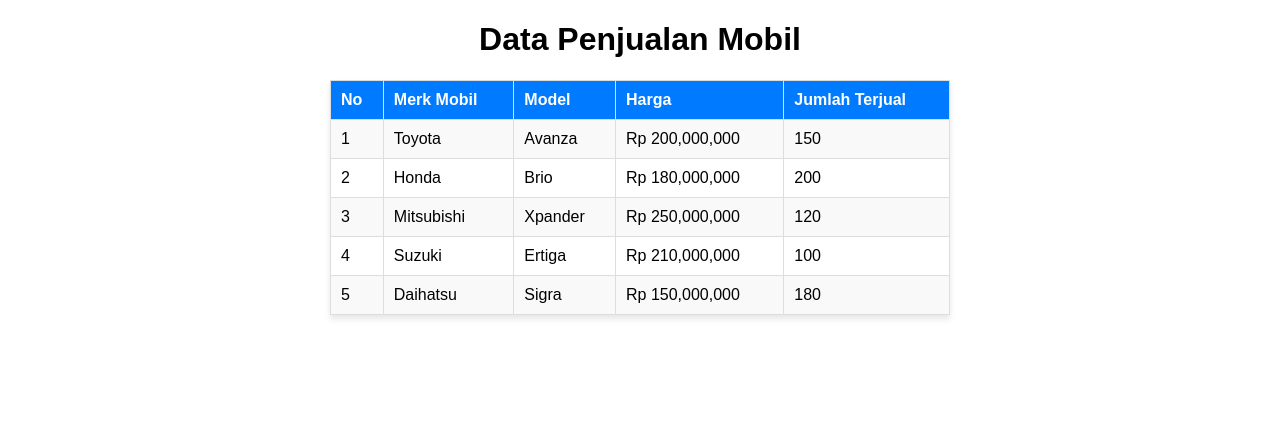
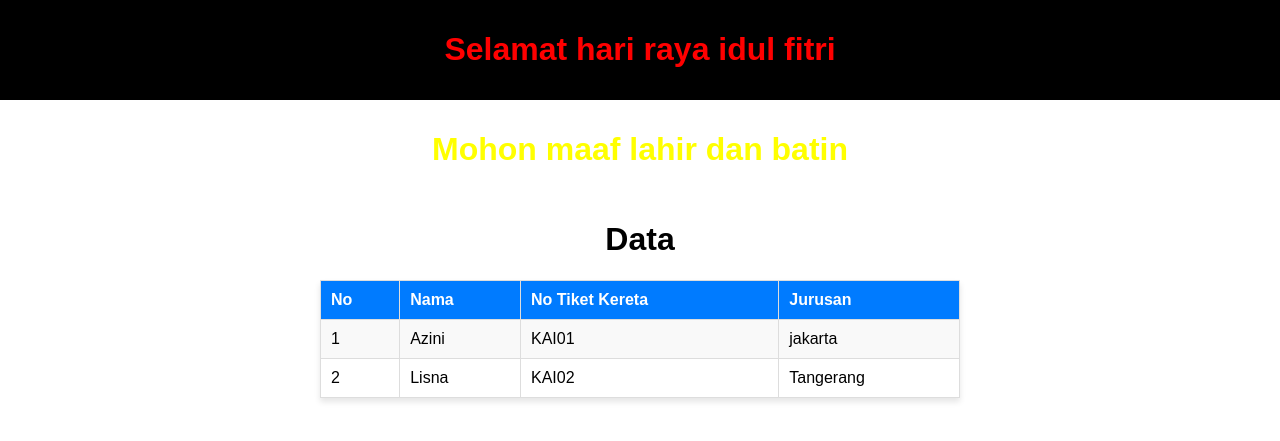
Before and after one commit to DimasVSuper/web-programming-1-semester2, a PHP site: page / in a window 1280 px wide. Shown: the top 441 px of the page. Run offline with PHP 8.4, Linux system fonts and the light colour scheme.

Commit message:
Pembelajaran dan Latihan

```diff
--- a/webpro_03/index.php
+++ b/webpro_03/index.php
@@ -11,7 +11,7 @@
     <style>
         body {
             font-family: Arial, sans-serif;
-            margin: 20px;
+            margin: 0;
         }
         h1 {
             text-align: center;
@@ -36,6 +36,19 @@
         }
         tr:hover {
             background-color: #f1f1f1;
+        }
+        /* Styling untuk header pertama */
+        .header-pertama {
+            text-align: center;
+            color: red;
+            background-color: black;
+            padding: 10px;
+        }
+        /* Styling untuk header kedua */
+        .header-kedua {
+            text-align: center;
+            color: yellow;
+            padding: 10px;
         }
     </style>
 </head>
@@ -67,7 +80,15 @@
             <td><?php echo $datadimas['Telp']; ?></td>
         </tr>
     </table> -->
-    <h1>Data Penjualan Mobil</h1>
+    <div class="header-pertama">
+        <h1>Selamat hari raya idul fitri</h1>
+    </div>
+    <div class="header-kedua">
+        <h1>Mohon maaf lahir dan batin</h1>
+    </div>
+
+    </div>
+    <!-- <h1>Data Penjualan Mobil</h1>
     <table>
         <tr>
             <th>No</th>
@@ -111,6 +132,27 @@
             <td>Rp 150,000,000</td>
             <td>180</td>
         </tr>
+    </table> -->
+    <h1>Data</h1>
+    <table>
+        <tr>
+            <th>No</th>
+            <th>Nama</th>
+            <th>No Tiket Kereta</th>
+            <th>Jurusan</th>
+        </tr>
+        <tr>
+            <td>1</td>
+            <td>Azini</td>
+            <td>KAI01</td>
+            <td>jakarta</td>
+        </tr>
+        <tr>
+            <td>2</td>
+            <td>Lisna</td>
+            <td>KAI02</td>
+            <td>Tangerang</td>
+        </tr>
     </table>
 </body>
 </html>
```
